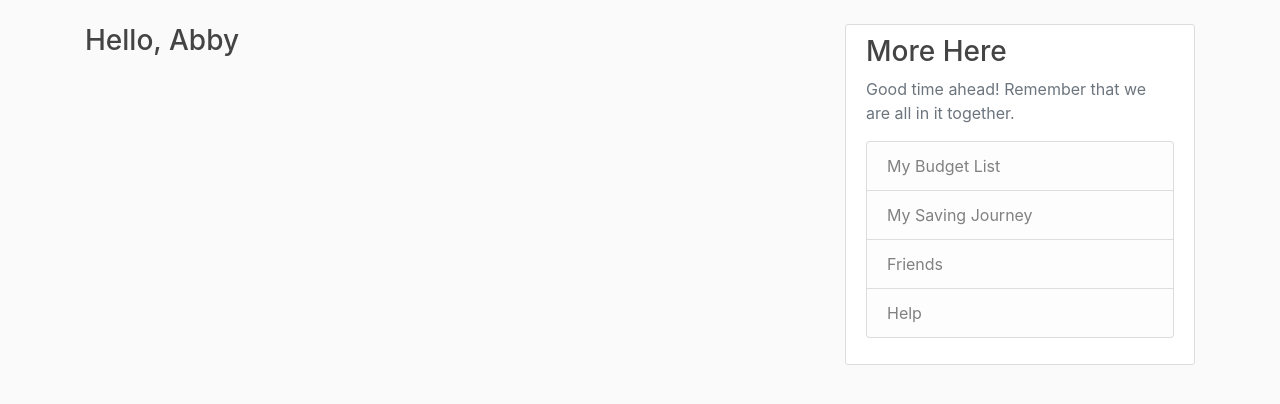
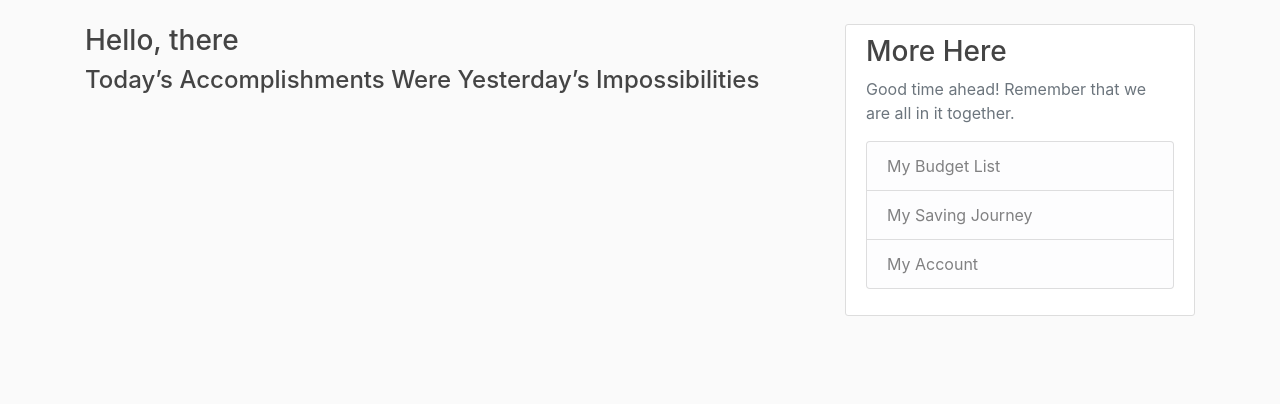
Before and after one commit to AbbyXSu/Bucket_List_Budgeter, a Flask app: page / in a window 1280 px wide. Shown: the part 56-460 px from the top of the page. Run offline with Flask 2, Linux system fonts and the light colour scheme; some libraries are stand-ins or nearby versions.

Commit message:
feat: progress on frontend

```diff
--- a/BLB_DB/BLB_DB/BLB_DB/Security/BLBAPP.sql
+++ b/BLB_DB/BLB_DB/BLB_DB/Security/BLBAPP.sql
@@ -1 +1 @@
-CREATE LOGIN [BLBAPP] WITH PASSWORD = 'password' MUST_CHANGE
+CREATE LOGIN [BLBAPP] WITH PASSWORD = 'password' MUST_CHANGE, CHECK_EXPIRATION = ON;
--- a/src/app.py
+++ b/src/app.py
@@ -1,7 +1,7 @@
 from flask import Flask, redirect, render_template, request, url_for,flash
 from flask_sqlalchemy import SQLAlchemy
 from .user import RegistrationForm, LoginForm
-
+import sqlalchemy.exc as dberr
 app = Flask(__name__)
 app.config['SECRET_KEY']='814b86ddf016bb20485f4ec09344cdbc'
 app.config['SQLALCHEMY_DATABASE_URI'] = "mysql://root:password@localhost/usersDB"
@@ -14,79 +14,44 @@ class users(db.Model):
     last_name = db.Column(db.String(50), nullable=False)
 
 db.create_all()
+
 @app.route("/")
 @app.route('/home')
 def home():
-    return render_template ('home.html')
+    current_user = request.args.get('users') if request and request.args else None
+    return render_template ('home.html', users=current_user)
 
 @app.route('/register', methods=["GET","POST"])
 def register():
     form = RegistrationForm()
+    new_user: users = None
     if request.form:
-        new_user = users(
+        try:
+            new_user = users(
             username = form.username.data,
             first_name = form.first_name.data,
             last_name = form.last_name.data)
-        db.session.add(new_user)
-        db.session.commit()
+            db.session.add(new_user)
+            db.session.commit()
+        except dberr.IntegrityError:
+            flash(f'Account has already been created, try again!')
+            return render_template('register.html', title ='Register',form =form)
     if form.validate_on_submit():
         flash(f'Account created for {form.username.data}!', 'success')
-        return redirect(url_for('home'))
+        return redirect(url_for('home', users=new_user.first_name))
     return render_template('register.html', title ='Register',form =form)
 
 
 @app.route('/login', methods=["GET","POST"])
 def login():
     form = LoginForm()
-    # if request.form:
-    #     new_user = users( username =form.username,first_name = form.first_name,last_name = form.last_name)
-    #     db.session.add(new_user)
-    #     db.session.commit()
     if form.validate_on_submit():
         if form.username.data == 'username':
             flash('You have been logged in!', 'success')
             return redirect(url_for('home'))
         else:
-            flash('Login Unsuccessful. Please check username and password', 'danger')
+            flash('Login Unsuccessful. Please check username', 'danger')
     return render_template('login.html', title ='Login',form =form)
-
 
 if __name__ == '__main__':
     app.run(port=5000, debug=True, host='0.0.0.0')
-
-
-
-
-
-
-
-
-
-
-
-
-
-
-
-
-
-
-
-
-
-# @app.route("/update", methods=["POST"])
-# def update():
-#     person = users.query.filter_by(name=request.form.get("oldname")).first()
-#     person.name = request.form.get("newname")
-#     db.session.commit()
-#     return redirect("/")
-
-# @app.route("/delete", methods=["POST"])
-# def delete():
-#     person = users.query.filter_by(name=request.form.get("name")).first()
-#     db.session.delete(person)
-#     db.session.commit()
-#     return redirect("/")
-
-if __name__ == '__main__':
-    app.run(port=5000, debug=True, host='0.0.0.0')
--- a/src/templates/home.html
+++ b/src/templates/home.html
@@ -2,7 +2,13 @@
 {% extends "layout.html" %}
 {% block content %}
 <div>
-    <h3>Hello, Abby</h3>
+    <h3>Hello, {% if users %}
+        {{ users }}
+        {% else %}
+        {{'there'}}
+        {% endif %}
+    </h3>
+    <h4>Today’s Accomplishments Were Yesterday’s Impossibilities<h4>
 </div>
 
 {% endblock %}
--- a/src/templates/layout.html
+++ b/src/templates/layout.html
@@ -50,8 +50,7 @@
               <ul class="list-group">
                 <li class="list-group-item list-group-item-light">My Budget List</li>
                 <li class="list-group-item list-group-item-light">My Saving Journey</li>
-                <li class="list-group-item list-group-item-light">Friends</li>
-                <li class="list-group-item list-group-item-light">Help</li>
+                <li class="list-group-item list-group-item-light">My Account</li>
               </ul>
             </p>
           </div>
```
Also changed, not shown: requirements.txt (+12 -0 lines), src/todo.py (+16 -0 lines), 1 other file.
